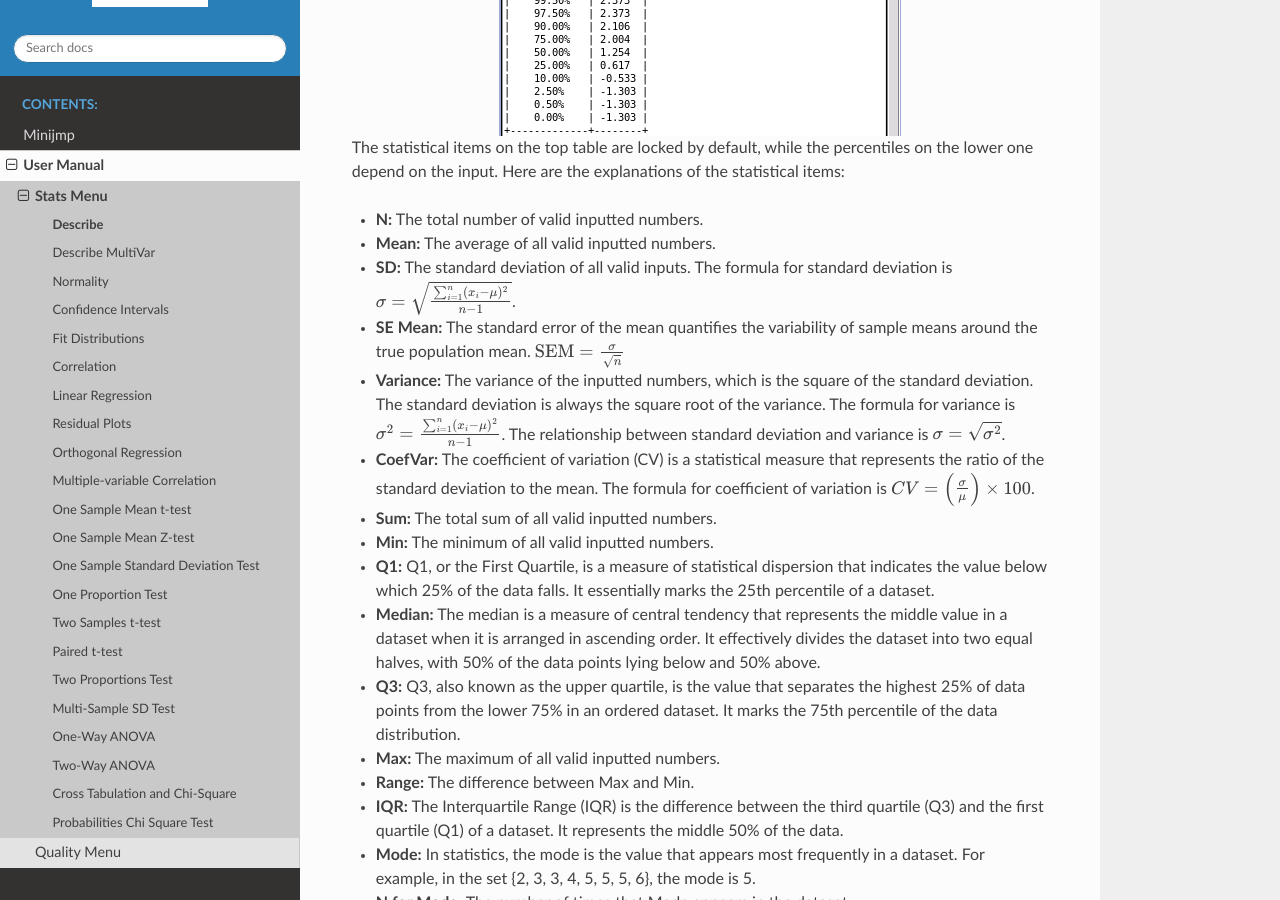
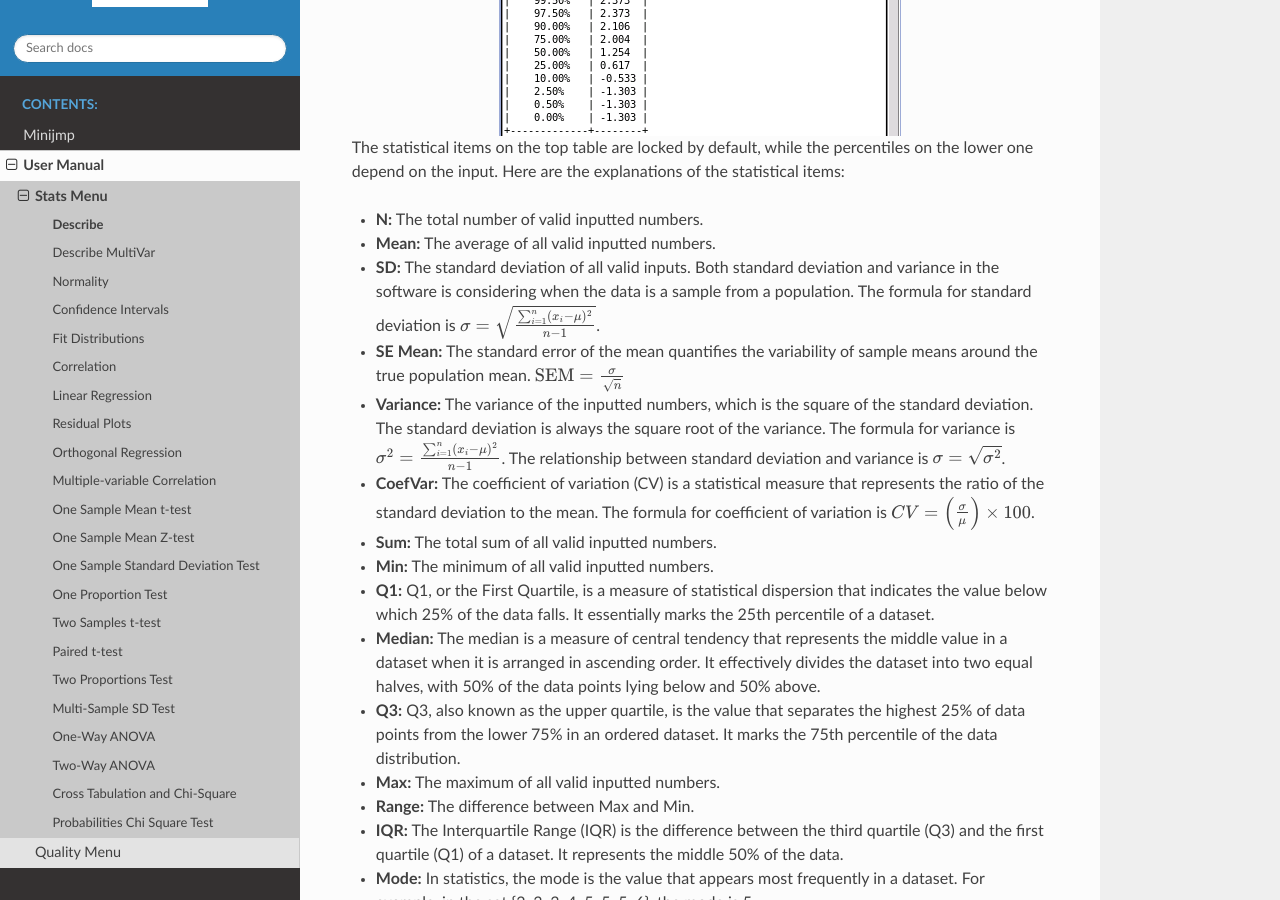
Before and after one commit to garrydu/Minijmp, a Sphinx documentation site: the page built from docs/usage/describe.rst, in a window 1280 px wide and 900 px high, scrolled down 818 px. Built offline with Sphinx 7.4.7 and the Read the Docs theme 3.1.0, drawn with Linux system fonts in a browser that asks for light colours.

Commit message:
fix describe

```diff
--- a/docs/usage/describe.rst
+++ b/docs/usage/describe.rst
@@ -22,7 +22,7 @@ The statistical items on the top table are locked by default, while the percenti
 
 - **Mean:** The average of all valid inputted numbers.
 
-- **SD:** The standard deviation of all valid inputs. The formula for standard deviation is :math:`\sigma = \sqrt{\frac{\sum_{i=1}^{n} (x_i - \mu)^2}{n - 1}}`.
+- **SD:** The standard deviation of all valid inputs. Both standard deviation and variance in the software is considering when the data is a sample from a population. The formula for standard deviation is :math:`\sigma = \sqrt{\frac{\sum_{i=1}^{n} (x_i - \mu)^2}{n - 1}}`.
 
 - **SE Mean:** The standard error of the mean quantifies the variability of sample means around the true population mean. :math:`\text{SEM} = \frac{\sigma}{\sqrt{n}}`
 
```
